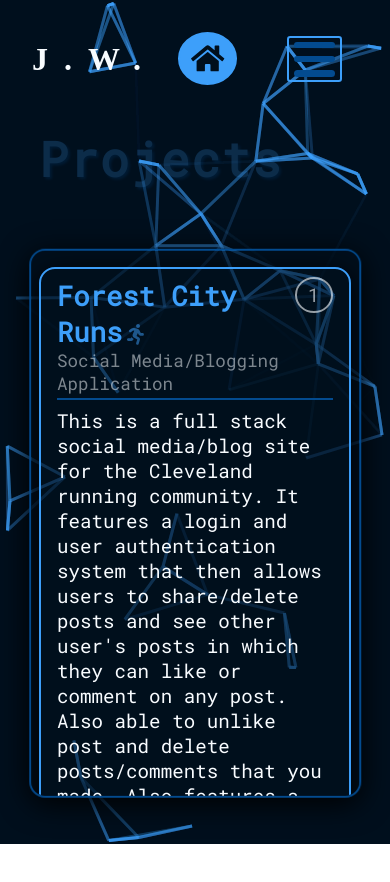
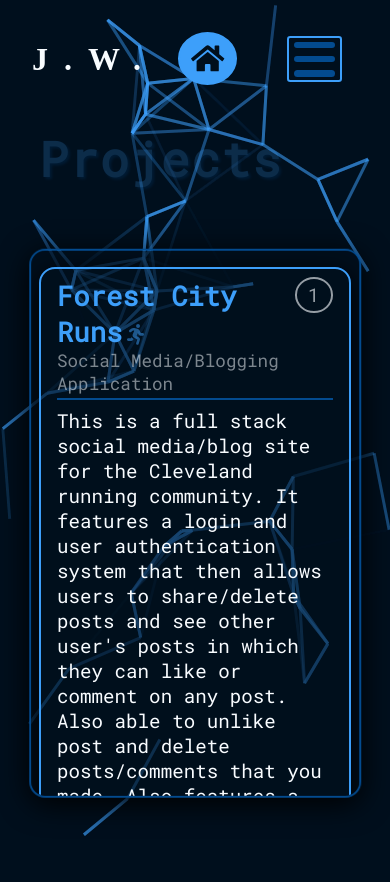
Before and after one commit to J-Whisler/iDesign-jw, a React (Create React App) app: page /projects in a window 390 px wide. Shown: the top 882 px of the page. Before the commit the page ends 844 px from the top, so only its background shows below. Built offline with nearby package versions, Linux system fonts and the light colour scheme; a web font is replaced by a local one.

Commit message:
projects mobile styling

```diff
--- a/src/pages/MyProjects/MyProjects.scss
+++ b/src/pages/MyProjects/MyProjects.scss
@@ -35,4 +35,8 @@
 
         }
     }
+    @media (max-width: 420px) {
+        height: 120vh;
+
+    }
 }
```
